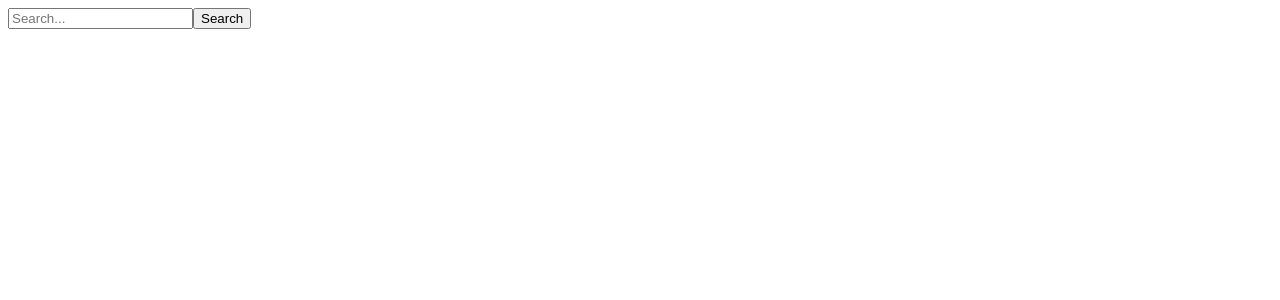
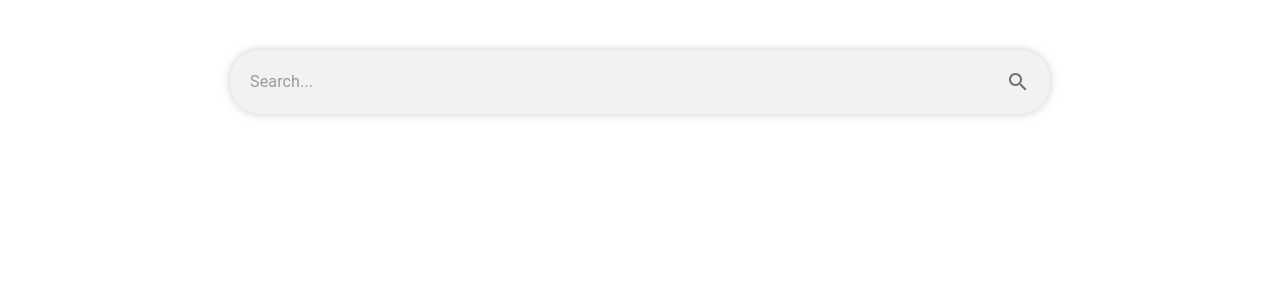
Before and after one commit to StevenMM23/uniserach, a Next.js app: page / in a window 1280 px wide. Shown: the top 300 px of the page. Built offline with nearby package versions, Linux system fonts and the light colour scheme.

Commit message:
Add Material UI

```diff
--- a/components/SearchInput.js
+++ b/components/SearchInput.js
@@ -1,7 +1,33 @@
 import { useState } from "react";
 import { useRouter } from "next/router";
+import { styled } from '@mui/material/styles';
+import InputBase from "@mui/material/InputBase";
+import IconButton from "@mui/material/IconButton";
+import SearchIcon from "@mui/icons-material/Search";
 
-const SearchInput = () => {
+const SearchContainer = styled("div")({
+  display: "flex",
+  justifyContent: "center",
+  alignItems: "center",
+  maxWidth: 800,
+  margin: "0 auto",
+  marginTop: "50px",
+  padding: "10px",
+  backgroundColor: "#f2f2f2",
+  borderRadius: "30px",
+  boxShadow: "0px 0px 10px rgba(0,0,0,0.2)",
+});
+
+const SearchInput = styled(InputBase)({
+  marginLeft: "10px",
+  flex: 1,
+});
+
+const SearchButton = styled(IconButton)({
+  padding: "10px",
+});
+
+const Search = () => {
   const router = useRouter();
   const [query, setQuery] = useState("");
 
@@ -12,15 +38,18 @@ const SearchInput = () => {
 
   return (
     <form onSubmit={handleSubmit}>
-      <input
-        type="text"
-        placeholder="Search..."
-        value={query}
-        onChange={(e) => setQuery(e.target.value)}
-      />
-      <button type="submit">Search</button>
+      <SearchContainer>
+        <SearchInput
+          placeholder="Search..."
+          value={query}
+          onChange={(e) => setQuery(e.target.value)}
+        />
+        <SearchButton type="submit">
+          <SearchIcon />
+        </SearchButton>
+      </SearchContainer>
     </form>
   );
 };
 
-export default SearchInput;
+export default Search;
--- a/package.json
+++ b/package.json
@@ -9,6 +9,10 @@
     "lint": "next lint"
   },
   "dependencies": {
+    "@emotion/react": "^11.10.6",
+    "@emotion/styled": "^11.10.6",
+    "@mui/icons-material": "^5.11.11",
+    "@mui/material": "^5.11.15",
     "axios": "^1.3.4",
     "eslint": "8.37.0",
     "eslint-config-next": "13.2.4",
--- a/pages/search/[...query].js
+++ b/pages/search/[...query].js
@@ -9,7 +9,7 @@ export default function Search() {
 
   return (
     <div>
-      <h1>Search Results for {query}</h1>
+
       <SearchResults query={query} />
     </div>
   );
```
Also changed, not shown: pages/search/SearchResults.js (+47 -10 lines), 1 other file (tests, documents, lock files or other folders).
